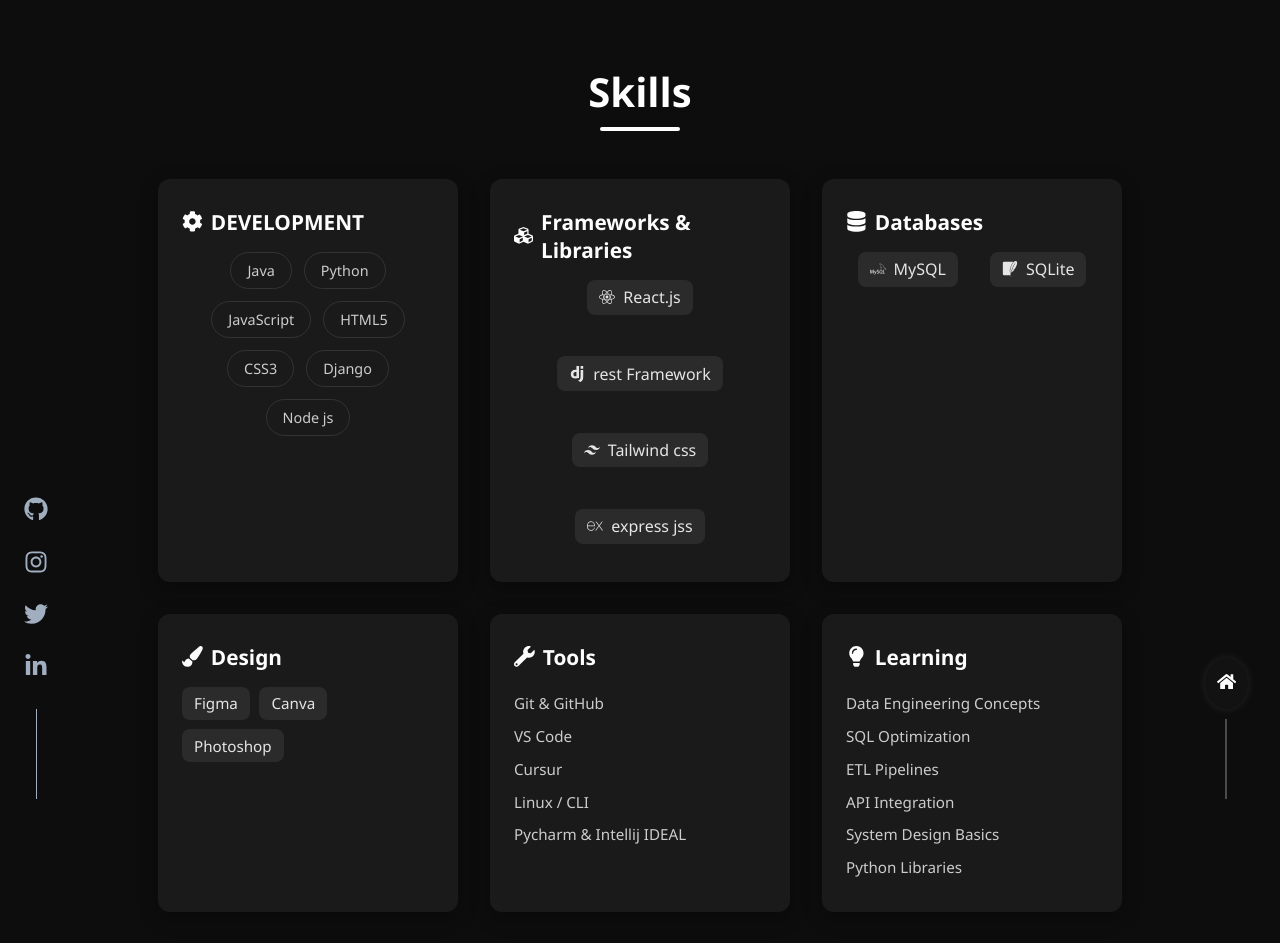
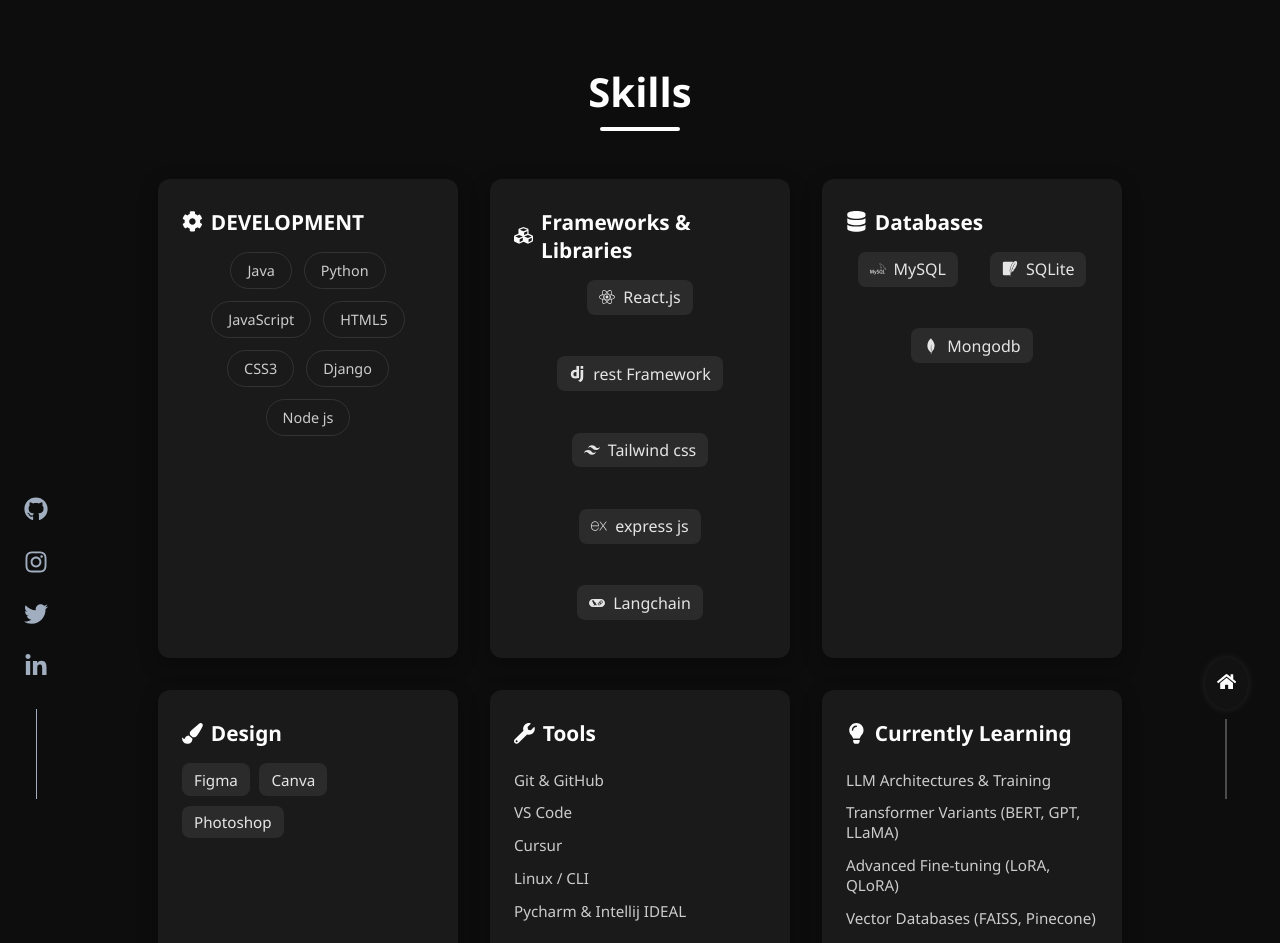
Before and after one commit to TejaVendra/Teja-vendra, a React (Vite) app: page /Skills in a window 1280 px wide. Shown: the top 943 px of the page. Built offline with nearby package versions, Linux system fonts and the light colour scheme.

Commit message:
updating the skills and intro section

```diff
--- a/src/pages/Skills.jsx
+++ b/src/pages/Skills.jsx
@@ -1,7 +1,7 @@
 import "../styles/Skills.css";
 import { FaReact, FaDatabase } from "react-icons/fa";
 import { FaWrench, FaLightbulb, FaPaintBrush } from "react-icons/fa";
-import { SiDjango, SiMysql, SiSqlite , SiExpress } from "react-icons/si";
+import { SiDjango, SiMysql, SiSqlite , SiExpress, SiMongodb, SiLangchain } from "react-icons/si";
 import { FaCog } from "react-icons/fa";
 import { FaCubes } from "react-icons/fa";
 import { SiTailwindcss } from "react-icons/si";
@@ -37,7 +37,8 @@
               <div className="skill-item"><FaReact /> React.js</div>
               <div className="skill-item"><SiDjango /> rest Framework</div>
               <div className="skill-item"><SiTailwindcss /> Tailwind css</div>
-              <div className="skill-item"><SiExpress /> express jss</div>
+              <div className="skill-item"><SiExpress /> express js</div>
+              <div className="skill-item"><SiLangchain /> Langchain</div>
             </div>
           </div>
 
@@ -48,6 +49,7 @@
             <div className="skills-grid">
               <div className="skill-item"><SiMysql /> MySQL</div>
               <div className="skill-item"><SiSqlite /> SQLite</div>
+              <div className="skill-item"><SiMongodb /> Mongodb</div>
             </div>
           </div>
 
@@ -74,17 +76,18 @@
         </div>
 
         {/* Knowledge */}
-        <div className="skills-block">
-          <h3><FaLightbulb /> Learning</h3>
-          <ul>
-            <li>Data Engineering Concepts</li>
-            <li>SQL Optimization</li>
-            <li>ETL Pipelines</li>
-            <li>API Integration</li>
-            <li>System Design Basics</li>
-            <li>Python Libraries</li>
-          </ul>
-        </div>
+      <div className="skills-block">
+        <h3><FaLightbulb /> Currently Learning</h3>
+        <ul>
+          <li>LLM Architectures & Training</li>
+          <li>Transformer Variants (BERT, GPT, LLaMA)</li>
+          <li>Advanced Fine-tuning (LoRA, QLoRA)</li>
+          <li>Vector Databases (FAISS, Pinecone)</li>
+          <li>Multimodal & Diffusion Models</li>
+          <li>RLHF & AI Safety</li>
+        </ul>
+      </div>
+
       </div>
     </section>
   );
--- a/src/things/Hero.jsx
+++ b/src/things/Hero.jsx
@@ -35,7 +35,7 @@
           animate={{ opacity: 1 }}
           transition={{ delay: 0.8 }}
         >
-         Web Developer & Aspiring Data Engineer
+         Web & GenAI Developer
         </motion.p>
 
         {/* Optional: You can add a short subtext */}
@@ -45,7 +45,7 @@
           animate={{ opacity: 1 }}
           transition={{ delay: 1 }}
         >
-       Passionate about building full-stack applications and exploring scalable data systems.
+      Focused on building modern full-stack applications and integrating advanced AI solutions.
         </motion.p>
       </motion.div>
 
```
